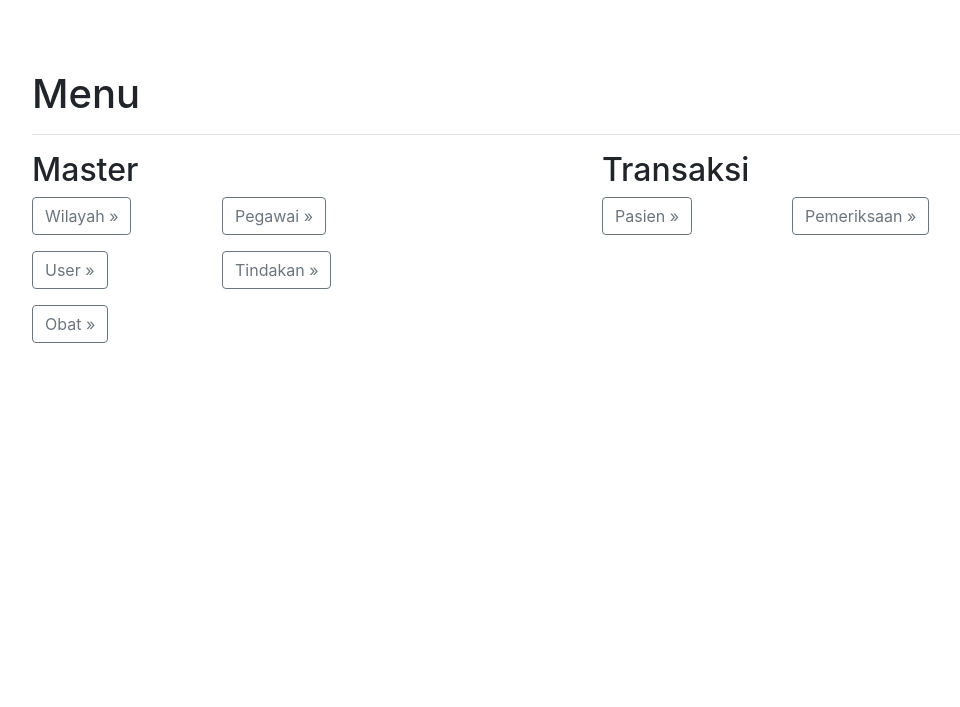
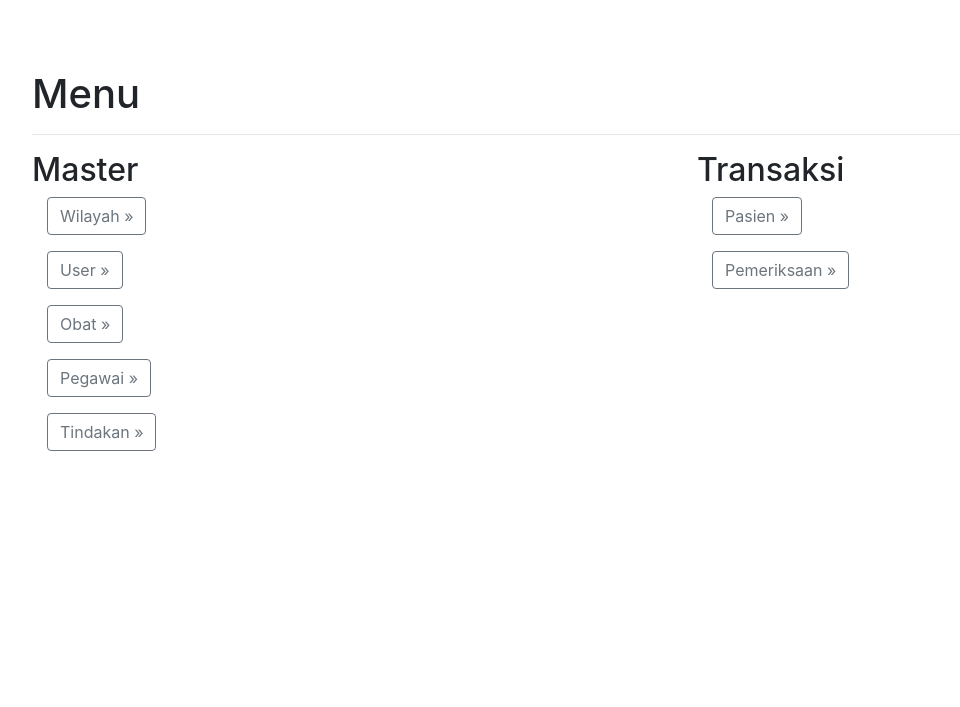
Before and after one commit to jivimuz/Kliniku_YII2, a Yii app: template views/site/menu.php in a window 1280 px wide. Shown: the top 707 px of the page, without its empty margins (53-1013 px from the left). Run offline with PHP 8.4 and a stand-in for Yii, Linux system fonts and the light colour scheme; the template is opened without the code that fills it: most values are stand-ins (such as "Sample title", 1, 10 or a date in 2020); data that the repository does not hold is empty; some libraries are stand-ins or nearby versions.

Commit message:
first commit

```diff
--- a/views/layouts/main.php
+++ b/views/layouts/main.php
@@ -58,7 +58,7 @@ $this->registerLinkTag(['rel' => 'icon', 'type' => 'image/x-icon', 'href' => Yii
                 'label' => 'Master',
                 'url' => ['site/index'],
                 'options'=>['class'=>'dropdown'],
-                'visible' => !Yii::$app->user->isGuest,
+                'visible' => !Yii::$app->user->isGuest && Yii::$app->session->get('users')->role == 1,
                 'template' => '<a href="{url}" class="href_class">{label}</a>',
                 'items' => [
                     ['label' => 'Wilayah', 'url' => ['/master/wilayah']],
@@ -72,7 +72,7 @@ $this->registerLinkTag(['rel' => 'icon', 'type' => 'image/x-icon', 'href' => Yii
                 'label' => 'Transaksi',
                 'url' => ['site/index'],
                 'options'=>['class'=>'dropdown'],
-                'visible' => !Yii::$app->user->isGuest,
+                'visible' => !Yii::$app->user->isGuest && (Yii::$app->session->get('users')->role == 1 || Yii::$app->session->get('users')->role == 3),
                 'template' => '<a href="{url}" class="href_class">{label}</a>',
                 'items' => [
                     ['label' => 'Pasien', 'url' => ['/transaksi/pasien']],
--- a/views/site/menu.php
+++ b/views/site/menu.php
@@ -57,30 +57,35 @@ $this->params['breadcrumbs'][] = $this->title;
         <?php
         $role = Yii::$app->session->get('users')->role;
         if($role == 1){?>
-            <div class="col-lg-6">
+            <div class="col-lg-5">
                 <h2>Master</h2>
-            </div>
-            <div class="col-lg-6">
-                <h2>Transaksi</h2>
-            </div>
-            <div class="col-lg-2">
+                <div class="col-lg-6">
                 <p><a class="btn btn-outline-secondary" href="<?= Yii::$app->urlManager->createUrl(['master/wilayah']) ?>">Wilayah &raquo;</a></p>
                 <p><a class="btn btn-outline-secondary" href="<?= Yii::$app->urlManager->createUrl(['user/index']) ?>">User &raquo;</a></p>
                 <p><a class="btn btn-outline-secondary" href="<?= Yii::$app->urlManager->createUrl(['master/obat']) ?>">Obat &raquo;</a></p>
             </div>
-            <div class="col-lg-2">
+            <div class="col-lg-6">
                 <p><a class="btn btn-outline-secondary" href="<?= Yii::$app->urlManager->createUrl(['master/pegawai']) ?>">Pegawai &raquo;</a></p>
                 <p><a class="btn btn-outline-secondary" href="<?= Yii::$app->urlManager->createUrl(['master/tindakan']) ?>">Tindakan &raquo;</a></p>
             </div>
+            </div>
             <div class="col-lg-2">
             </div>
-            <div class="col-lg-2">
+        <?php }
+        if($role == 3 || $role == 1){ ?>
+            <div class="col-lg-5">
+                <h2>Transaksi</h2>
+
+
+            <div class="col-lg-6">
                 <p><a class="btn btn-outline-secondary" href="<?= Yii::$app->urlManager->createUrl(['transaksi/pasien']) ?>">Pasien &raquo;</a></p>
             </div>
-            <div class="col-lg-2">
+            <div class="col-lg-6">
                 <p><a class="btn btn-outline-secondary" href="<?= Yii::$app->urlManager->createUrl(['transaksi/pemeriksaan']) ?>">Pemeriksaan &raquo;</a></p>
             </div>
-        <?php }?>
+            </div>
+        <?php } ?>
+
         </div>
 
     </div>
```
